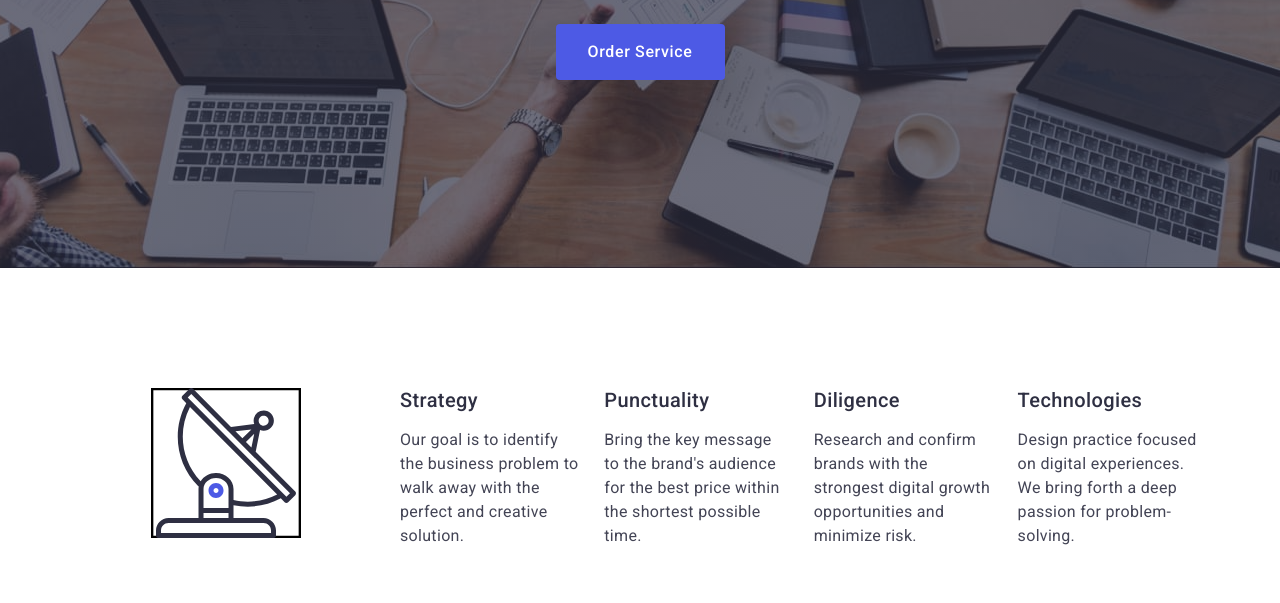
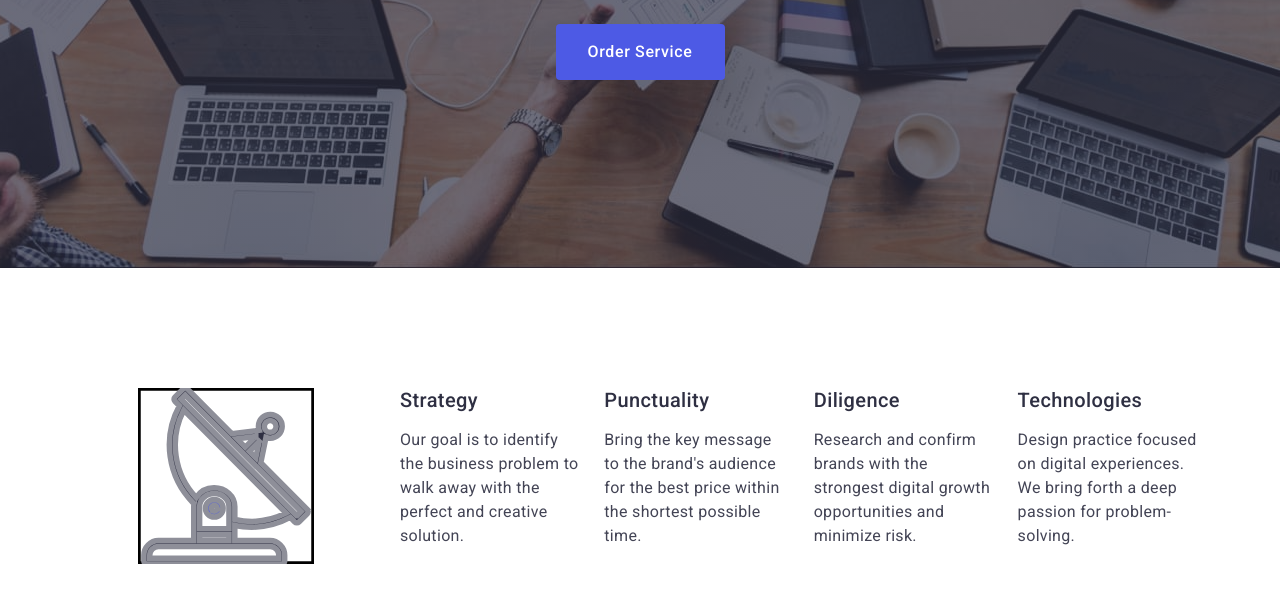
Before and after one commit to Sergiy4ik/goit-markup-hw-04, a plain HTML site: page index.html in a window 1280 px wide. Shown: the part 405-1008 px from the top of the page. Drawn offline with nearby package versions, Linux system fonts and the light colour scheme.

Commit message:
Update style.css

```diff
--- a/css/style.css
+++ b/css/style.css
@@ -204,7 +204,13 @@ ul {
     overflow: hidden;
 }
 
-
+.solutions-list-icon {
+    display: flex;
+    border-radius: 4px;
+    fill: #f4f4fd;
+    stroke-width: 1px;
+    stroke: #8e8f99;
+}
 
 .solutions-text {
     font-weight: 500;
```
